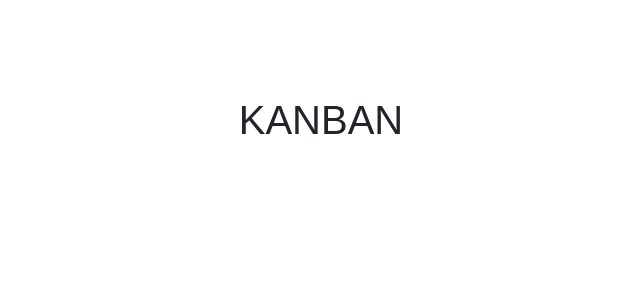
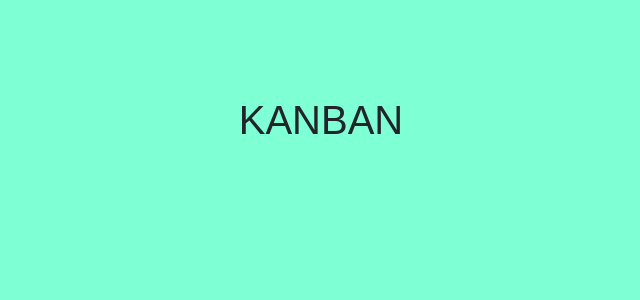
Before and after one commit to rashmika13/kanban, a React (Create React App) app: page / in a window 1280 px wide. Shown: the top 300 px of the page, without its empty margins (319-959 px from the left). Built offline with nearby package versions, Linux system fonts and the light colour scheme.

Commit message:
first commit

```diff
--- a/src/App.js
+++ b/src/App.js
@@ -1,5 +1,6 @@
 import React from "react";
 import "./styles/index.css";
+import "./App.css";
 
 function App() {
   return (
--- /dev/null
+++ b/src/index.css
@@ -0,0 +1,3 @@
+body {
+  background-color: aquamarine;
+}
```
